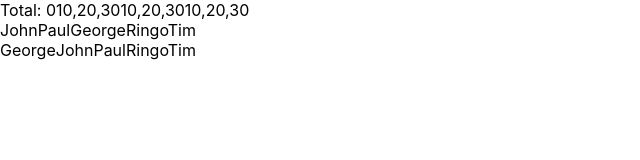
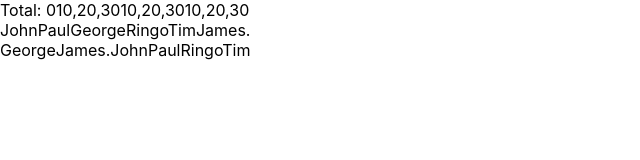
Before and after one commit to robonafisi/React-useReducer, a React (Create React App) app: page / in a window 1280 px wide. Shown: the top 160 px of the page, without its empty margins (0-640 px from the left). Built offline with nearby package versions, Linux system fonts and the light colour scheme.

Commit message:
Added list of names

```diff
--- a/src/App.js
+++ b/src/App.js
@@ -8,7 +8,7 @@ import './App.css';
     [numbers]
     );
 
-    const [names] = useState(["John","Paul","George","Ringo", "Tim"]);
+    const [names] = useState(["John","Paul","George","Ringo", "Tim", "James."]);
 
     const sortNames = [...names].sort();
 
```
